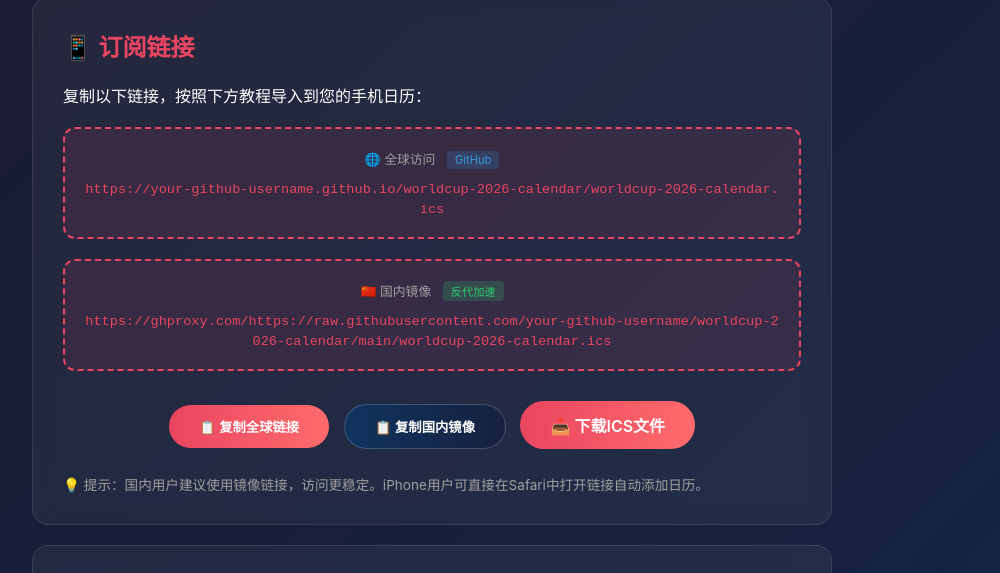
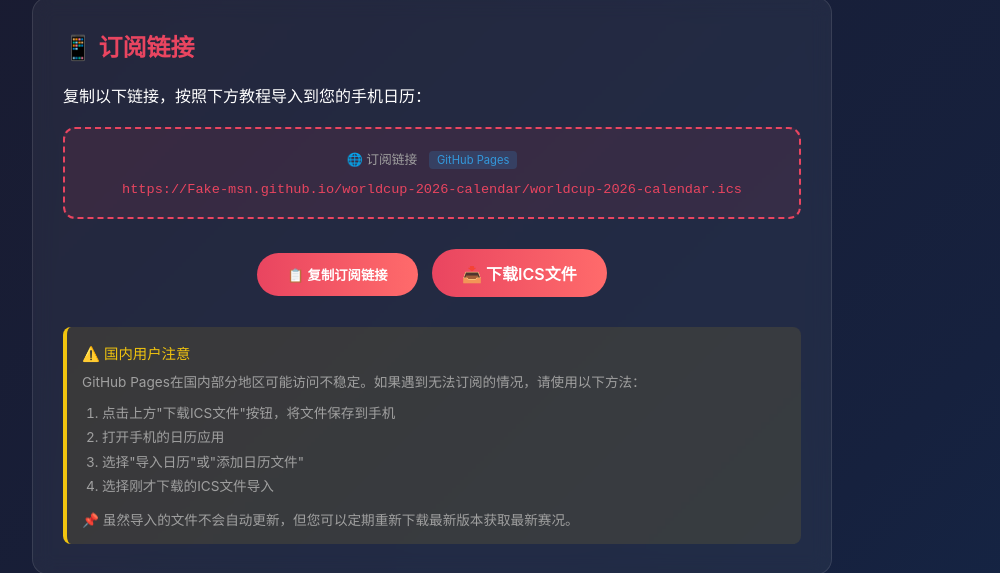
Before and after one commit to Fake-msn/worldcup-2026-calendar, a plain HTML site: page index.html in a window 1280 px wide. Shown: the part 196-769 px from the top of the page, without its empty margins (208-1208 px from the left). Drawn offline with Linux system fonts and the light colour scheme.

Commit message:
Update index.html - fix subscription links and add domestic user guide

```diff
--- a/index.html
+++ b/index.html
@@ -266,24 +266,30 @@
             <p>复制以下链接，按照下方教程导入到您的手机日历：</p>
 
             <div class="subscription-link">
-                <div class="link-label">🌐 全球访问 <span class="mirror-badge global">GitHub</span></div>
-                <code id="subscription-url-global">https://your-github-username.github.io/worldcup-2026-calendar/worldcup-2026-calendar.ics</code>
-            </div>
-
-            <div class="subscription-link">
-                <div class="link-label">🇨🇳 国内镜像 <span class="mirror-badge">反代加速</span></div>
-                <code id="subscription-url-mirror">https://ghproxy.com/https://raw.githubusercontent.com/your-github-username/worldcup-2026-calendar/main/worldcup-2026-calendar.ics</code>
+                <div class="link-label">🌐 订阅链接 <span class="mirror-badge global">GitHub Pages</span></div>
+                <code id="subscription-url-global">https://Fake-msn.github.io/worldcup-2026-calendar/worldcup-2026-calendar.ics</code>
             </div>
 
             <div style="text-align: center;">
-                <button class="btn" onclick="copyLink('global')">📋 复制全球链接</button>
-                <button class="btn btn-secondary" onclick="copyLink('mirror')">📋 复制国内镜像</button>
+                <button class="btn" onclick="copyLink('global')">📋 复制订阅链接</button>
                 <a href="worldcup-2026-calendar.ics" class="btn" download>📥 下载ICS文件</a>
             </div>
 
-            <p style="margin-top: 15px; font-size: 0.85rem; color: #a0a0a0;">
-                💡 提示：国内用户建议使用镜像链接，访问更稳定。iPhone用户可直接在Safari中打开链接自动添加日历。
-            </p>
+            <div style="margin-top: 20px; padding: 15px; background: rgba(241, 196, 15, 0.1); border-left: 4px solid #f1c40f; border-radius: 8px;">
+                <p style="font-size: 0.9rem; color: #f1c40f; margin-bottom: 8px;">⚠️ 国内用户注意</p>
+                <p style="font-size: 0.85rem; color: #a0a0a0;">
+                    GitHub Pages在国内部分地区可能访问不稳定。如果遇到无法订阅的情况，请使用以下方法：
+                </p>
+                <ol style="font-size: 0.85rem; color: #a0a0a0; margin-top: 10px; padding-left: 20px; line-height: 1.8;">
+                    <li>点击上方"下载ICS文件"按钮，将文件保存到手机</li>
+                    <li>打开手机的日历应用</li>
+                    <li>选择"导入日历"或"添加日历文件"</li>
+                    <li>选择刚才下载的ICS文件导入</li>
+                </ol>
+                <p style="font-size: 0.85rem; color: #a0a0a0; margin-top: 10px;">
+                    📌 虽然导入的文件不会自动更新，但您可以定期重新下载最新版本获取最新赛况。
+                </p>
+            </div>
         </div>
 
         <div class="card">
@@ -421,7 +427,7 @@
             <p><strong>支持平台：</strong>iOS日历、Google日历、Outlook、小米日历等</p>
             <p><strong>提醒设置：</strong>比赛开始前30分钟自动提醒</p>
             <p><strong>数据来源：</strong>FIFA官方赛程</p>
-            <p><strong>国内加速：</strong>通过ghproxy.com反代镜像，国内访问更稳定</p>
+            <p><strong>订阅方式：</strong>URL订阅（全球用户）或 文件导入（国内用户）</p>
         </div>
 
         <div class="footer">
```
